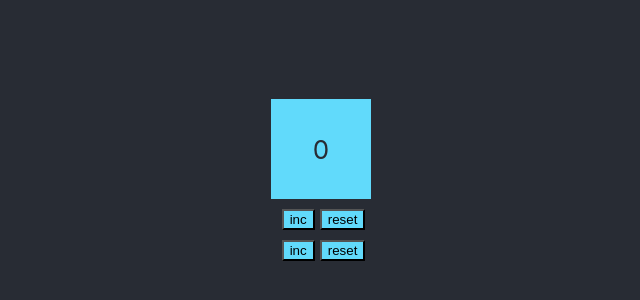
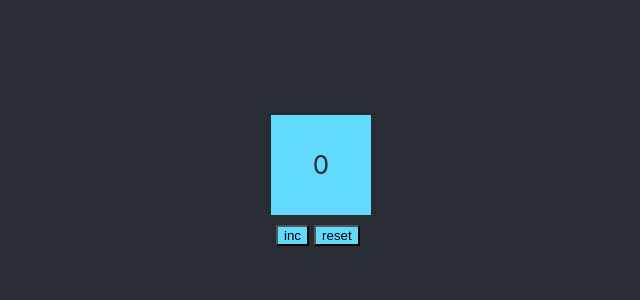
Before and after one commit to DK-AC/Counter, a React (Create React App) app: page / in a window 1280 px wide. Shown: the part 220-520 px from the top of the page, without its empty margins (319-959 px from the left). Built offline with nearby package versions, Linux system fonts and the light colour scheme.

Commit message:
add ButtonPropsType

```diff
--- a/src/Button.tsx
+++ b/src/Button.tsx
@@ -1,20 +1,24 @@
 import React from "react";
 
-export function Button() {
+type ButtonPropsType = {
+    title: string
+    count: number
+    addCount: () => void
+    resetCount: () => void
+    maxCount:number
+}
+
+export function Button(props: ButtonPropsType) {
+
+
     return (
-        <div>
+        <>
             <button
-                /*onClick={addCount}
-                disabled={count === max_count}*/
+                onClick={props.addCount}
+                disabled={props.count === props.maxCount}
             >
-                inc
+                {props.title}
             </button>
-            <button
-                /*disabled={!count}
-                onClick={resetCount}*/
-            >
-                reset
-            </button>
-        </div>
+        </>
     )
 }
--- a/src/CountValue.tsx
+++ b/src/CountValue.tsx
@@ -1,4 +1,6 @@
 import React, {useState} from "react";
+import {Button} from "./Button";
+
 
 export function CountValue() {
 
@@ -9,14 +11,32 @@ export function CountValue() {
     const addCount = () => setCount(count + 1)
     const resetCount = () => setCount(0)
 
-    const offBtn = {
+    const offCnt = {
         color: count >= max_count ? 'red' : '',
     }
 
     return (
-        <div className={'App-number'}
-             style={offBtn}>
-            {count}
+        <div>
+            <div className={'App-number'}
+                 style={offCnt}>
+                {count}
+            </div>
+            <div className={'App-button'}>
+                <Button
+                    title={'inc'}
+                    count={count}
+                    addCount={addCount}
+                    maxCount={max_count}
+                    resetCount={resetCount}
+                />
+                <Button
+                    title={'reset'}
+                    count={count}
+                    resetCount={resetCount}
+                    maxCount={max_count}
+                    addCount={addCount}
+                />
+            </div>
         </div>
     )
 }
--- a/src/Counter.tsx
+++ b/src/Counter.tsx
@@ -1,4 +1,4 @@
-import React, {useState} from "react";
+import React from "react";
 import {Button} from "./Button";
 import {CountValue} from "./CountValue";
 
@@ -8,13 +8,10 @@ export function Counter() {
     return (
         <div className={'App-header'}>
             <div className={'App-wrapper'}>
-                <div className={'App-number'}>
+                <div >
                     <CountValue />
                 </div>
-                <div className={'App-button'}>
-                    <Button title={'inc'}/>
-                    <Button title={'reset'}/>
-                </div>
+
             </div>
         </div>
     )
```
